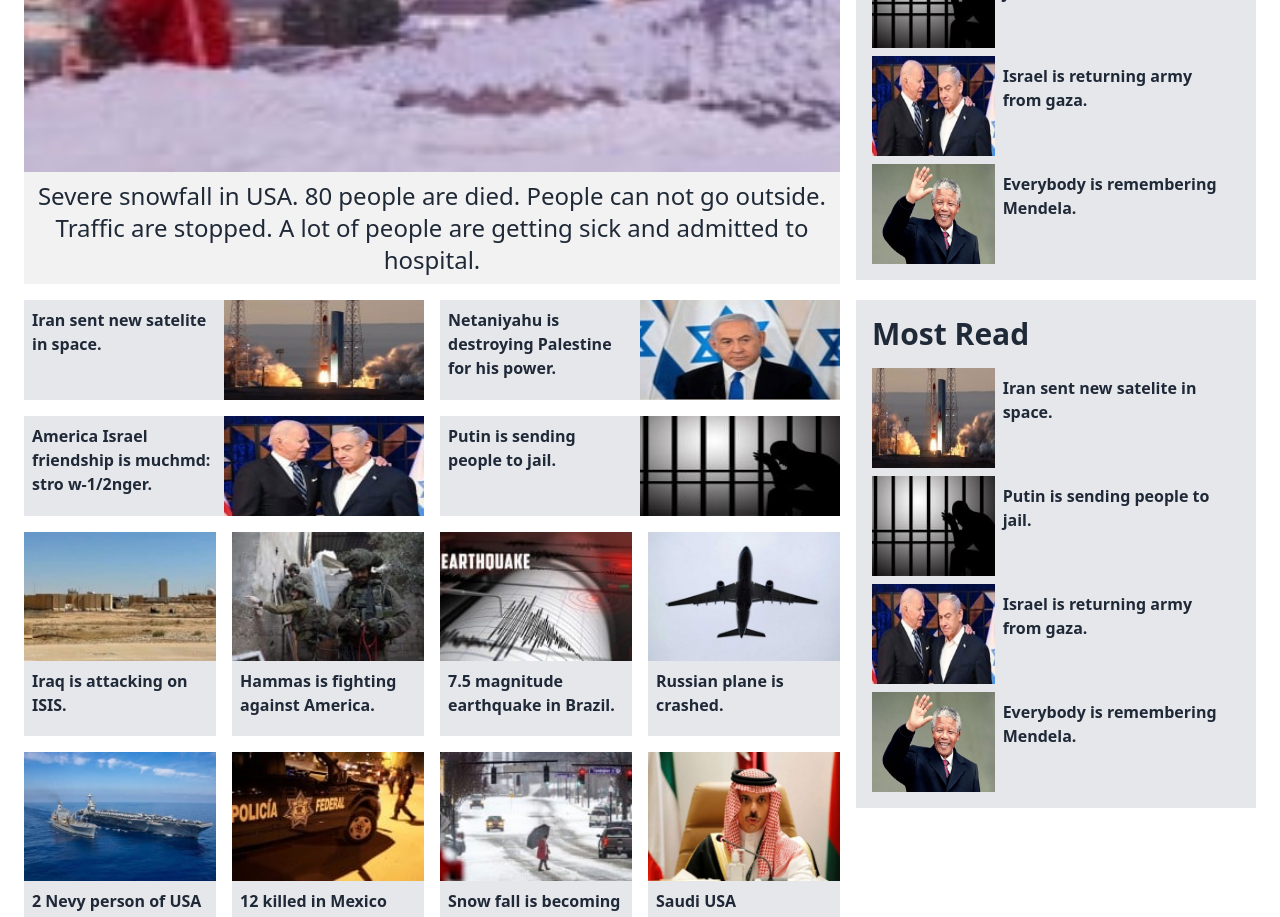
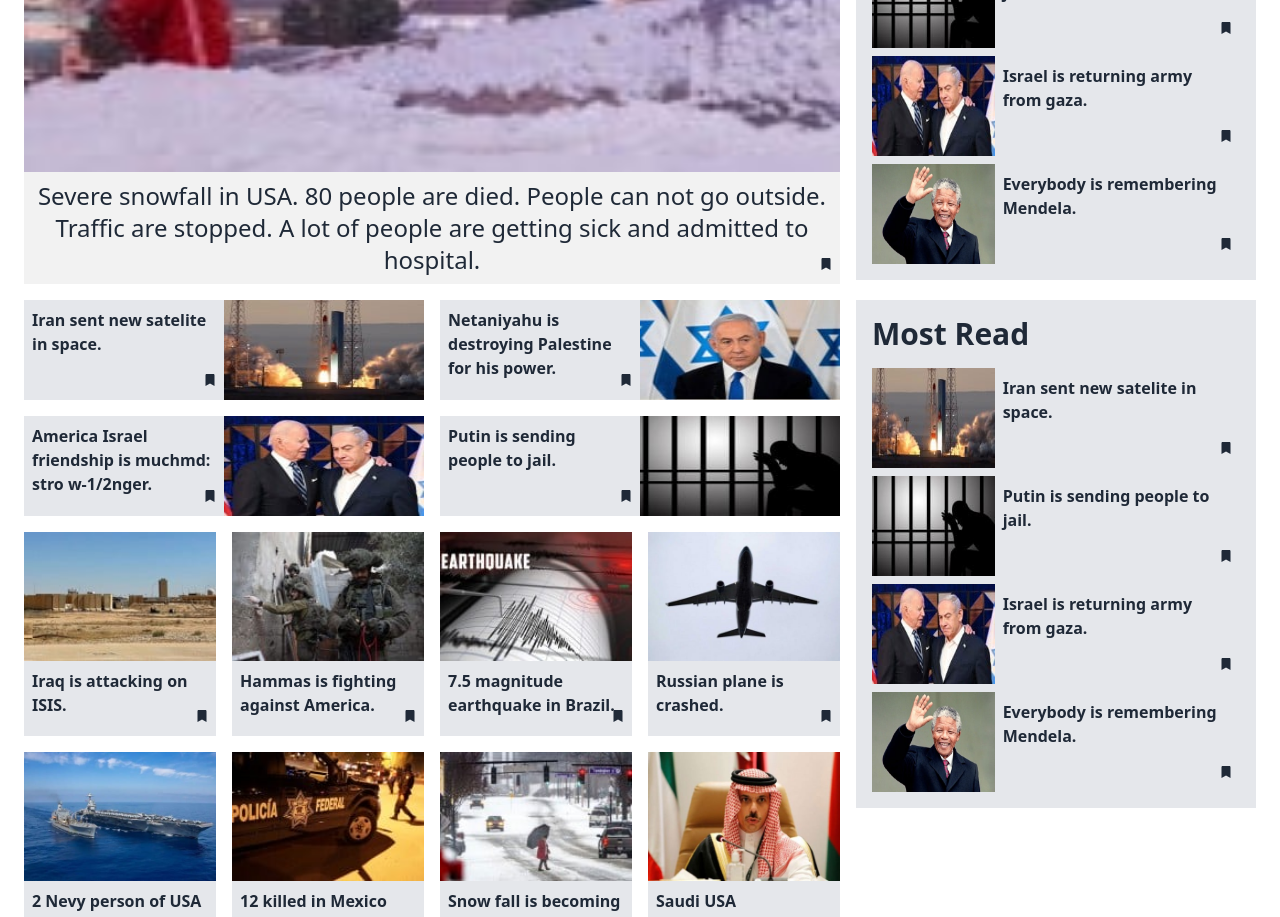
Before and after one commit to HunterTheCoding/The-Morning-Post, a React (Vite) app: page /world in a window 1280 px wide. Shown: the part 580-1497 px from the top of the page. Built offline with nearby package versions, Linux system fonts and the light colour scheme; no server answers.

Commit message:
added bookmark button in international news section

```diff
--- a/src/Components/NavbarItem/World/World.tsx
+++ b/src/Components/NavbarItem/World/World.tsx
@@ -13,6 +13,7 @@ import mexico from '../../../assets/101632_bangladesh_pratidin_poicia.jpg';
 import snowStrom from '../../../assets/084958_bangladesh_pratidin_zzzzzzzzzzzzzzzzzzzzzzzzzzzzzzzzzzzzzzzzzzzzzzzzzzzzzzza.jpg'
 import saudi from '../../../assets/125314_bangladesh_pratidin_Saudi.jpg'
 import mendela from '../../../assets/131904_bangladesh_pratidin_Mandela.jpg'
+import { FaBookmark } from "react-icons/fa";
 
 
 
@@ -29,70 +30,110 @@ const World = () => {
 
             <div className="grid md:grid-cols-6 grid-cols-1 gap-4 mt-4">
                 <div className="col-span-4">
-                    <div className="text-center mb-4 bg-base-200">
+                    <div className="text-center mb-4 bg-base-200 relative">
                         <img src={snowImg} className="w-full md:h-[400px]" alt="" />
                         <h2 className="font-medium text-2xl p-2">Severe snowfall in USA. 80 people are died. People can not go outside. Traffic are stopped. A lot of people are getting sick and admitted to hospital.  </h2>
+                        <div className="absolute bottom-2 right-2">
+                                <button className="text-xs"><FaBookmark></FaBookmark></button>
+                        </div>
                     </div>
 
                     <div className="grid md:grid-cols-2 grid-cols-1 gap-4 ">
                         <div className="flex">
-                            <div className="w-1/2 md:h-[100px] bg-gray-200">
+                            <div className="w-1/2 md:h-[100px] bg-gray-200 relative">
                                 <h2 className="font-bold text-sm  lg:text-base p-2">Iran sent new satelite in space. </h2>
+                                <div className="absolute bottom-2 right-2">
+                                <button className="text-xs"><FaBookmark></FaBookmark></button>
+                                </div>
                             </div>
                             <img src={satelite} className="w-1/2 h-[100px]" alt="" />
                         </div>
                         <div className="flex">
-                            <div className="w-1/2 md:h-[100px] bg-gray-200">
+                            <div className="w-1/2 md:h-[100px] bg-gray-200 relative">
                                 <h2 className="font-bold text-sm  lg:text-base p-2">Netaniyahu is destroying Palestine for his power. </h2>
+                                <div className="absolute bottom-2 right-2">
+                                <button className="text-xs"><FaBookmark></FaBookmark></button>
+                                </div>
                             </div>
                             <img src={israel} className="w-1/2 h-[100px]" alt="" />
                         </div>
                         <div className="flex">
-                            <div className="w-1/2 md:h-[100px] bg-gray-200">
+                            <div className="w-1/2 md:h-[100px] bg-gray-200 relative">
                                 <h2 className="font-bold text-sm  lg:text-base p-2">America Israel friendship is muchmd: stro w-1/2nger. </h2>
+                                <div className="absolute bottom-2 right-2">
+                                <button className="text-xs"><FaBookmark></FaBookmark></button>
+                                </div>
                             </div>
                             <img src={netaniyahu} className="w-1/2 h-[100px]" alt="" />
                         </div>
                         <div className="flex">
-                            <div className="w-1/2 md:h-[100px] bg-gray-200">
+                            <div className="w-1/2 md:h-[100px] bg-gray-200 relative">
                                 <h2 className="font-bold text-sm  lg:text-base p-2">Putin is sending people to jail. </h2>
+                                <div className="absolute bottom-2 right-2">
+                                <button className="text-xs"><FaBookmark></FaBookmark></button>
+                                </div>
                             </div>
                             <img src={jail} className="w-1/2 h-[100px]" alt="" />
                         </div>
                     </div>
 
                     <div className="grid lg:grid-cols-4 md:grid-cols-2 grid-cols-1 gap-4 my-4">
-                        <div className="md:h-[204px] bg-gray-200">
+                        <div className="md:h-[204px] bg-gray-200 relative">
                             <img src={iraq} className="w-full" alt="" />
                             <h2 className="font-bold text-sm  lg:text-base p-2">Iraq is attacking on ISIS. </h2>
+                            <div className="absolute bottom-2 right-2">
+                                <button className="text-xs"><FaBookmark></FaBookmark></button>
+                            </div>
                         </div>
-                        <div className="md:h-[204px] bg-gray-200">
+                        <div className="md:h-[204px] bg-gray-200 relative">
                             <img src={gaza} className="w-full" alt="" />
                             <h2 className="font-bold text-sm  lg:text-base p-2">Hammas is fighting against America.</h2>
+                            <div className="absolute bottom-2 right-2">
+                                <button className="text-xs"><FaBookmark></FaBookmark></button>
+                            </div>
                         </div>
-                        <div className="md:h-[204px] bg-gray-200">
+                        <div className="md:h-[204px] bg-gray-200 relative">
                             <img src={earthquake} className="w-full" alt="" />
                             <h2 className="font-bold text-sm  lg:text-base p-2">7.5 magnitude earthquake in Brazil. </h2>
+                            <div className="absolute bottom-2 right-2">
+                                <button className="text-xs"><FaBookmark></FaBookmark></button>
+                            </div>
                         </div>
-                        <div className="md:h-[204px] bg-gray-200">
+                        <div className="md:h-[204px] bg-gray-200 relative">
                             <img src={russia} className="w-full" alt="" />
                             <h2 className="font-bold text-sm  lg:text-base p-2">Russian plane is crashed. </h2>
+                            <div className="absolute bottom-2 right-2">
+                                <button className="text-xs"><FaBookmark></FaBookmark></button>
+                            </div>
                         </div>
-                        <div className="md:h-[204px] bg-gray-200">
+                        <div className="md:h-[204px] bg-gray-200
+                         relative">
                             <img src={usa} className="w-full" alt="" />
                             <h2 className="font-bold text-sm  lg:text-base p-2">2 Nevy person of USA died. </h2>
+                            <div className="absolute bottom-2 right-2">
+                                <button className="text-xs"><FaBookmark></FaBookmark></button>
+                            </div>
                         </div>
-                        <div className="md:h-[204px] bg-gray-200">
+                        <div className="md:h-[204px] bg-gray-200 relative">
                             <img src={mexico} className="w-full" alt="" />
                             <h2 className="font-bold text-sm  lg:text-base p-2">12 killed in Mexico due to ceoss fire.</h2>
+                            <div className="absolute bottom-2 right-2">
+                                <button className="text-xs"><FaBookmark></FaBookmark></button>
+                            </div>
                         </div>
-                        <div className="md:h-[204px] bg-gray-200">
+                        <div className="md:h-[204px] bg-gray-200 relative">
                             <img src={snowStrom} className="w-full" alt="" />
                             <h2 className="font-bold text-sm  lg:text-base p-2">Snow fall is becoming disaster in USA. </h2>
+                            <div className="absolute bottom-2 right-2">
+                                <button className="text-xs"><FaBookmark></FaBookmark></button>
+                            </div>
                         </div>
-                        <div className="md:h-[204px] bg-gray-200">
+                        <div className="md:h-[204px] bg-gray-200 relative">
                             <img src={saudi} className="w-full" alt="" />
                             <h2 className="font-bold text-sm  lg:text-base p-2">Saudi USA relationship is very good. </h2>
+                            <div className="absolute bottom-2 right-2">
+                                <button className="text-xs"><FaBookmark></FaBookmark></button>
+                            </div>
                         </div>
 
                     </div>
@@ -102,26 +143,38 @@ const World = () => {
                         <h2 className="text-3xl font-bold ">Latest News</h2>
                         <div className="flex mt-4">
                     <img src={satelite} className="lg:w-1/3 w-1/2 h-[100px]" alt="" />
-                    <div className="lg:w-2/3 w-1/2 h-[100px] bg-gray-200">
+                    <div className="lg:w-2/3 w-1/2 h-[100px] bg-gray-200 relative">
                         <h2 className="font-bold text-sm  lg:text-base p-2">Iran sent new satelite in space. </h2>
+                        <div className="absolute bottom-2 right-2">
+                                <button className="text-xs"><FaBookmark></FaBookmark></button>
+                        </div>
                     </div>
                     </div>
                     <div className="flex mt-2">
                     <img src={jail} className="lg:w-1/3 w-1/2 h-[100px]" alt="" />
-                    <div className="lg:w-2/3 w-1/2 h-[100px] bg-gray-200">
+                    <div className="lg:w-2/3 w-1/2 h-[100px] bg-gray-200 relative">
                         <h2 className="font-bold text-sm  lg:text-base p-2">Putin is sending people to jail. </h2>
+                        <div className="absolute bottom-2 right-2">
+                                <button className="text-xs"><FaBookmark></FaBookmark></button>
+                        </div>
                     </div>
                     </div>
                     <div className="flex mt-2">
                     <img src={netaniyahu} className="lg:w-1/3 w-1/2 h-[100px]" alt="" />
-                    <div className="lg:w-2/3 w-1/2 h-[100px] bg-gray-200">
+                    <div className="lg:w-2/3 w-1/2 h-[100px] bg-gray-200 relative">
                         <h2 className="font-bold text-sm  lg:text-base p-2">Israel is returning army from gaza. </h2>
+                        <div className="absolute bottom-2 right-2">
+                                <button className="text-xs"><FaBookmark></FaBookmark></button>
+                        </div>
                     </div>
                     </div>
                     <div className="flex mt-2">
                     <img src={mendela} className="lg:w-1/3 w-1/2 h-[100px]" alt="" />
-                    <div className="lg:w-2/3 w-1/2 h-[100px] bg-gray-200">
+                    <div className="lg:w-2/3 w-1/2 h-[100px] bg-gray-200 relative">
                         <h2 className="font-bold text-sm  lg:text-base p-2">Everybody is remembering Mendela. </h2>
+                        <div className="absolute bottom-2 right-2">
+                                <button className="text-xs"><FaBookmark></FaBookmark></button>
+                        </div>
                     </div>
                     </div>
                     </div>
@@ -129,27 +182,40 @@ const World = () => {
                         <h2 className="text-3xl font-bold ">Most Read</h2>
                         <div className="flex mt-4">
                     <img src={satelite} className="lg:w-1/3 w-1/2 h-[100px]" alt="" />
-                    <div className="lg:w-2/3 w-1/2 h-[100px] bg-gray-200">
+                    <div className="lg:w-2/3 w-1/2 h-[100px] bg-gray-200 relative">
                         <h2 className="font-bold text-sm  lg:text-base p-2">Iran sent new satelite in space. </h2>
+                        <div className="absolute bottom-2 right-2">
+                                <button className="text-xs"><FaBookmark></FaBookmark></button>
+                        </div>
                     </div>
                     </div>
                     <div className="flex mt-2">
                     <img src={jail} className="lg:w-1/3 w-1/2 h-[100px]" alt="" />
-                    <div className="lg:w-2/3 w-1/2 h-[100px] bg-gray-200">
+                    <div className="lg:w-2/3 w-1/2 h-[100px] bg-gray-200 relative">
                         <h2 className="font-bold text-sm  lg:text-base p-2">Putin is sending people to jail. </h2>
+                        <div className="absolute bottom-2 right-2">
+                                <button className="text-xs"><FaBookmark></FaBookmark></button>
+                        </div>
                     </div>
                     </div>
                     <div className="flex mt-2">
                     <img src={netaniyahu} className="lg:w-1/3 w-1/2 h-[100px]" alt="" />
-                    <div className="lg:w-2/3 w-1/2 h-[100px] bg-gray-200">
+                    <div className="lg:w-2/3 w-1/2 h-[100px] bg-gray-200 relative">
                         <h2 className="font-bold text-sm  lg:text-base p-2">Israel is returning army from gaza. </h2>
+                        <div className="absolute bottom-2 right-2">
+                                <button className="text-xs"><FaBookmark></FaBookmark></button>
+                        </div>
                     </div>
                     </div>
                     <div className="flex mt-2">
                     <img src={mendela} className="lg:w-1/3 w-1/2 h-[100px]" alt="" />
-                    <div className="lg:w-2/3 w-1/2 h-[100px] bg-gray-200">
+                    <div className="lg:w-2/3 w-1/2 h-[100px] bg-gray-200 relative">
                         <h2 className="font-bold text-sm  lg:text-base p-2">Everybody is remembering Mendela. </h2>
+                        <div className="absolute bottom-2 right-2">
+                                <button className="text-xs"><FaBookmark></FaBookmark></button>
+                        </div>
                     </div>
+
                     </div>
                     </div>
                 </div>
```
Also changed, not shown: src/Components/Home/International/International.tsx (+46 -12 lines).
